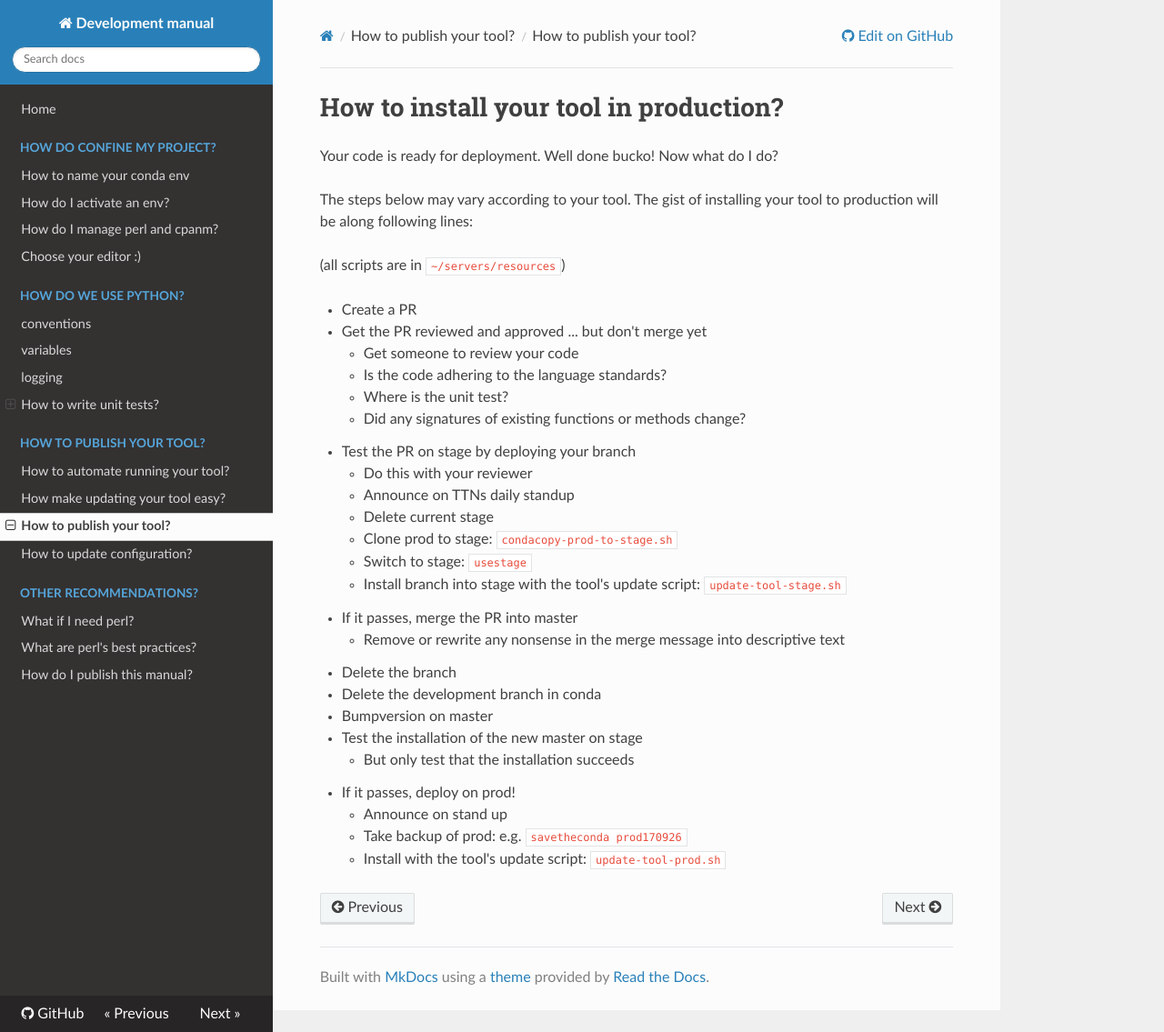
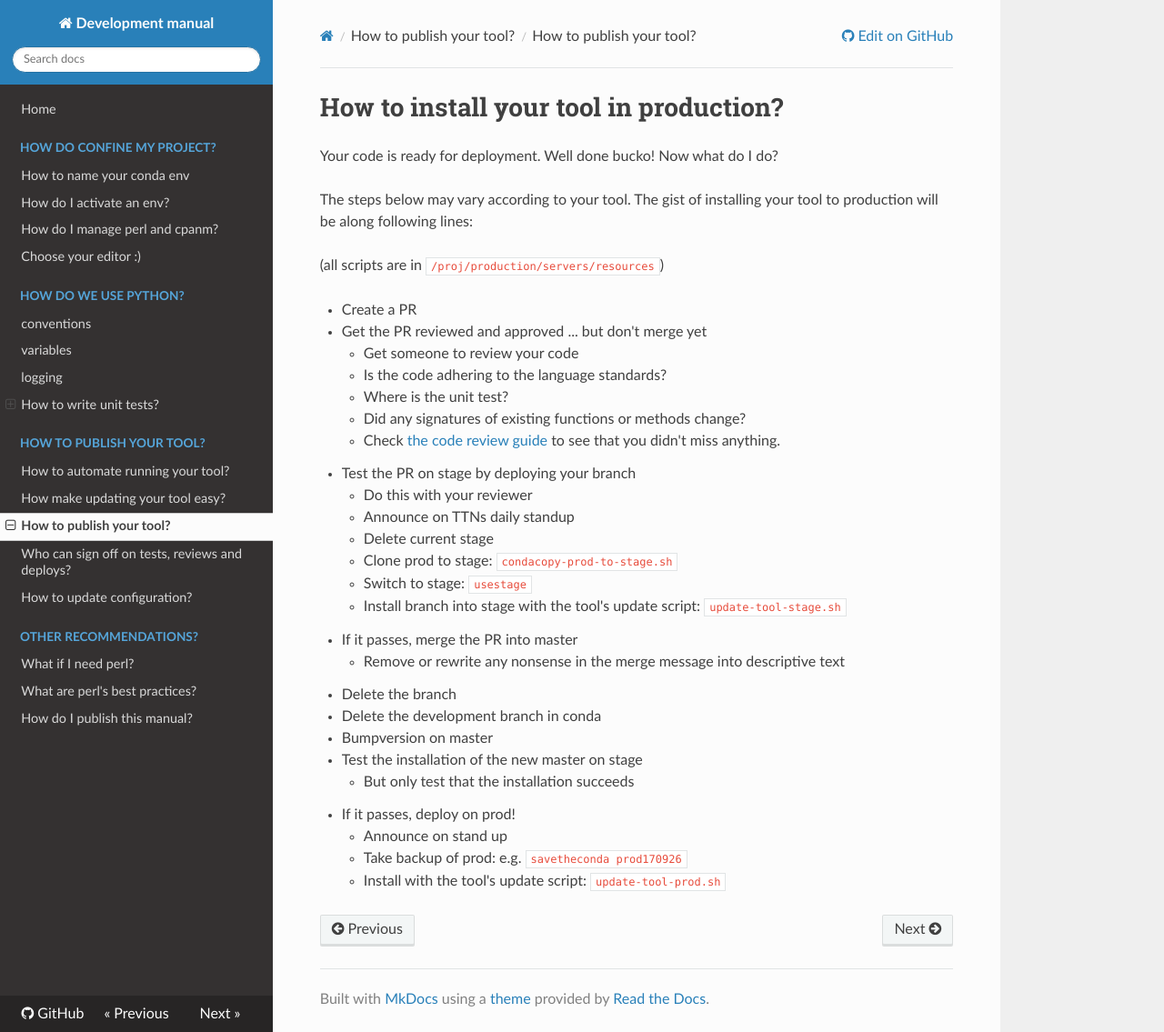
Before and after one commit to ingkebil/development, an MkDocs documentation site: the page built from docs/publish/prod.md, in a window 1280 px wide and 1135 px high. Shown: the whole window at 91% size. Built offline with MkDocs 1.6.1, drawn with Linux system fonts in a browser that asks for light colours; nearby versions of some CDN libraries.

Commit message:
added beginning of draft sign-off

```diff
--- a/docs/publish/prod.md
+++ b/docs/publish/prod.md
@@ -4,7 +4,7 @@
 
 The steps below may vary according to your tool. The gist of installing your tool to production will be along following lines:
 
-(all scripts are in `~/servers/resources`)
+(all scripts are in `/proj/production/servers/resources`)
 
 - Create a PR
 - Get the PR reviewed and approved ... but don't merge yet
@@ -12,6 +12,7 @@
       - Is the code adhering to the language standards?
       - Where is the unit test?
       - Did any signatures of existing functions or methods change?
+      - Check [the code review guide](code-review.md) to see that you didn't miss anything.
 - Test the PR on stage by deploying your branch
     - Do this with your reviewer
     - Announce on TTNs daily standup
--- a/mkdocs.yml
+++ b/mkdocs.yml
@@ -41,6 +41,7 @@
     - How to automate running your tool?: 'publish/crontab.md'
     - How make updating your tool easy?: 'publish/update-scripts.md'
     - How to publish your tool?: 'publish/prod.md'
+    - Who can sign off on tests, reviews and deploys?: 'publish/sign-off.md'
     - How to update configuration?: 'publish/servers.md'
 #  - What are the security concerns?
   - Other recommendations?:
```
Also changed, not shown: docs/publish/sign-off.md (added, +4 -0 lines).
